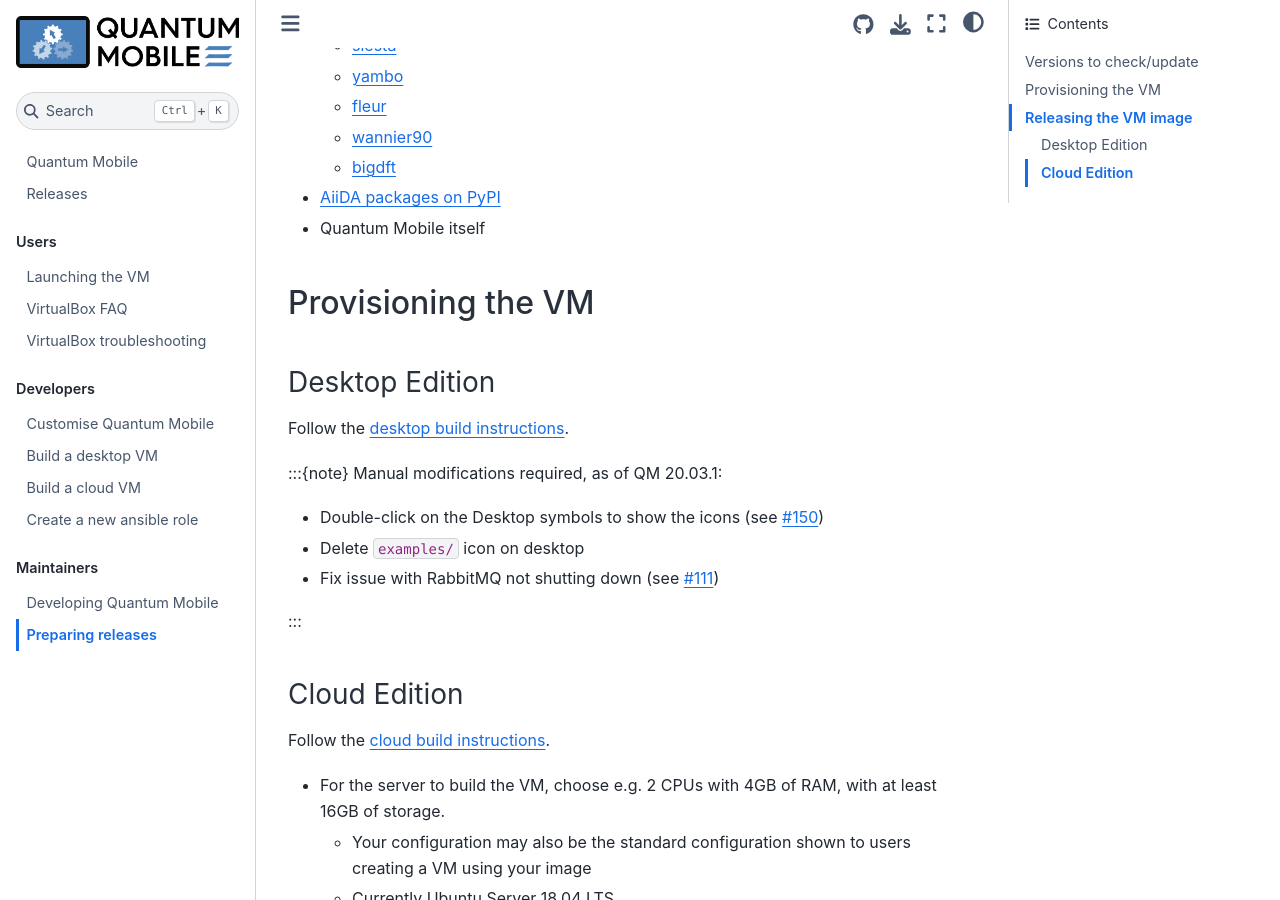
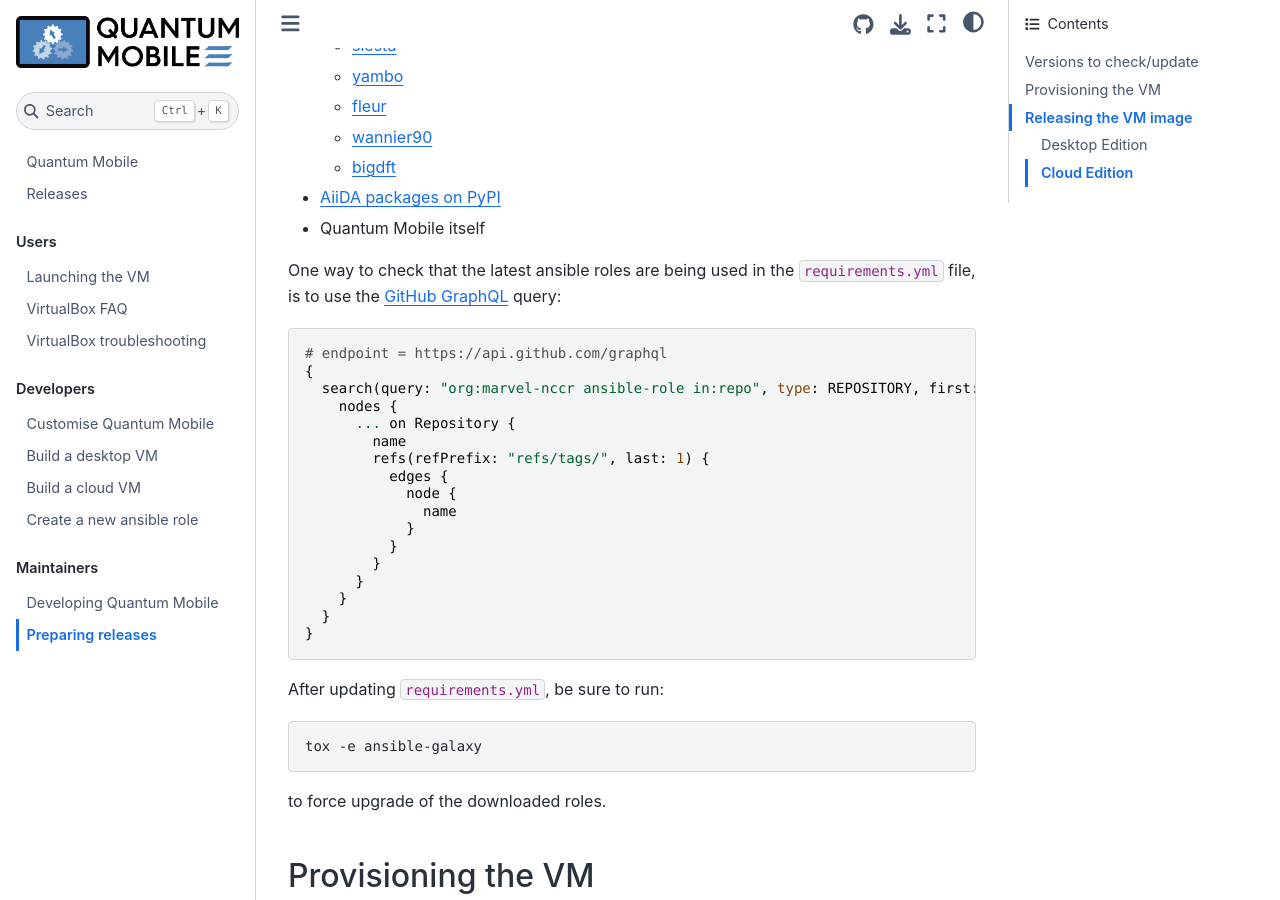
Before and after one commit to marvel-nccr/quantum-mobile, a Sphinx documentation site: the page built from docs/maintainers/release.md, in a window 1280 px wide and 900 px high, scrolled down 396 px. Built offline with Sphinx 7.4.7 and the Sphinx Book theme 1.1.4, drawn with Linux system fonts in a browser that asks for light colours.

````diff
--- a/docs/maintainers/release.md
+++ b/docs/maintainers/release.md
@@ -17,6 +17,37 @@
 * [AiiDA packages on PyPI](https://pypi.org/search/?q=aiida&o=-created)
 * Quantum Mobile itself
 
+One way to check that the latest ansible roles are being used in the `requirements.yml` file,
+is to use the [GitHub GraphQL](https://developer.github.com/v4/) query:
+
+```
+# endpoint = https://api.github.com/graphql
+{
+  search(query: "org:marvel-nccr ansible-role in:repo", type: REPOSITORY, first: 100) {
+    nodes {
+      ... on Repository {
+        name
+        refs(refPrefix: "refs/tags/", last: 1) {
+          edges {
+            node {
+              name
+            }
+          }
+        }
+      }
+    }
+  }
+}
+```
+
+After updating `requirements.yml`, be sure to run:
+
+```bash
+tox -e ansible-galaxy
+```
+
+to force upgrade of the downloaded roles.
+
 ## Provisioning the VM
 
 ### Desktop Edition
@@ -28,7 +59,6 @@
 
 * Double-click on the Desktop symbols to show the icons (see [#150](https://github.com/marvel-nccr/quantum-mobile/issues/150))
 * Delete `examples/` icon on desktop
-* Fix issue with RabbitMQ not shutting down (see [#111](https://github.com/marvel-nccr/quantum-mobile/issues/111))
 
 :::
 
--- a/inventory.yml
+++ b/inventory.yml
@@ -11,7 +11,7 @@
   vars:
     # VM Metadata
     vm_name: "Quantum Mobile"
-    vm_version: "20.11.1a"
+    vm_version: "20.11.2a"
     vm_description: "A Virtual Machine for Computational Materials Science"
     vm_url: "https://github.com/marvel-nccr/marvel-virtualmachine"
     vm_author: "MARVEL NCCR and MaX CoE"
@@ -76,7 +76,7 @@
     # To connect to VMs you should change the host IP and provide an SSH key file
     aws:
       cloud_platform: aws
-      ansible_host: 3.90.111.223  # change this
+      ansible_host: 34.227.10.49  # change this
       ansible_ssh_common_args: -i ./keys/quantum-mobile.pem -o StrictHostKeyChecking=no
       ansible_user: ubuntu
       vm_headless: true
````
Also changed, not shown: playbook-build.yml (+9 -9 lines), requirements.yml (+4 -4 lines).
